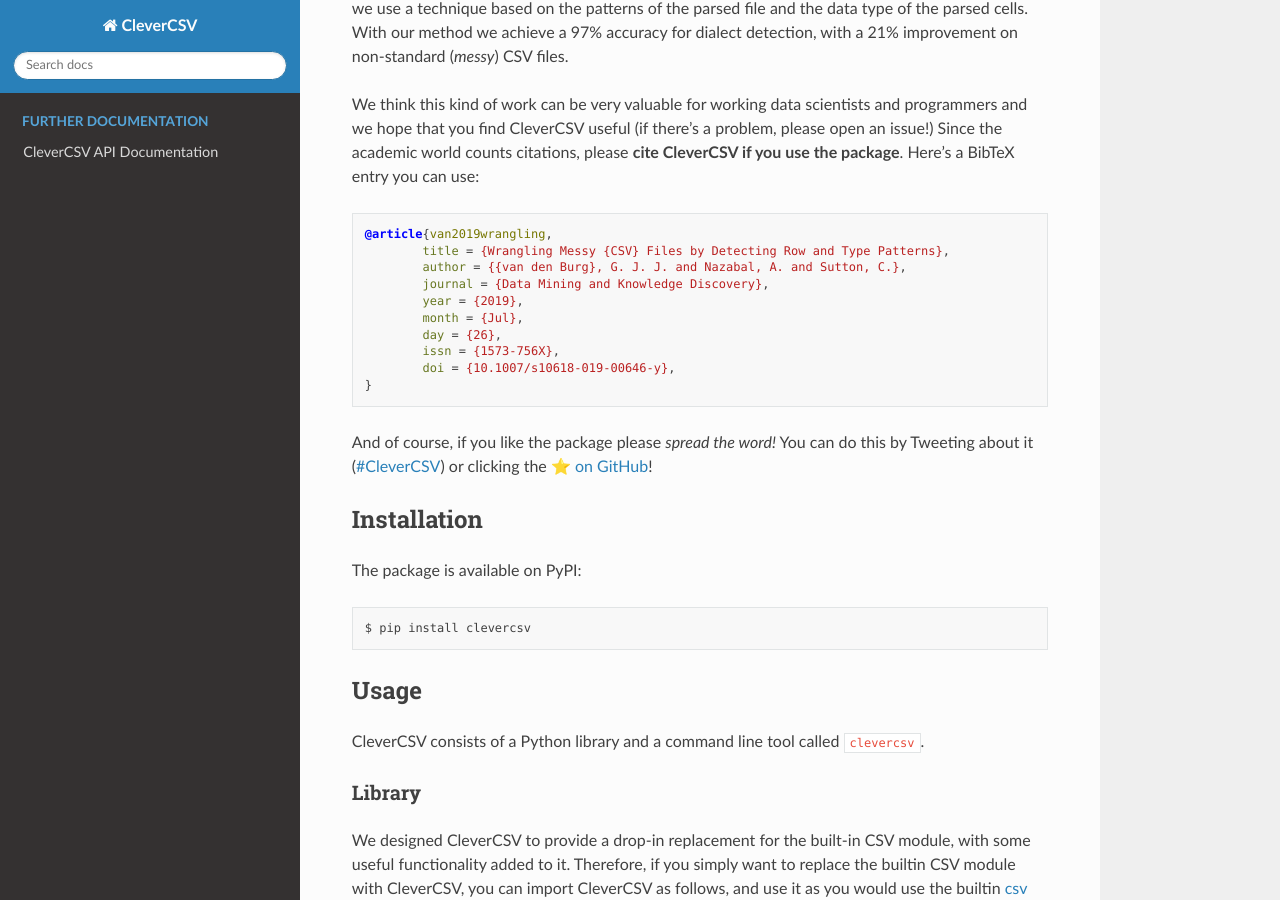
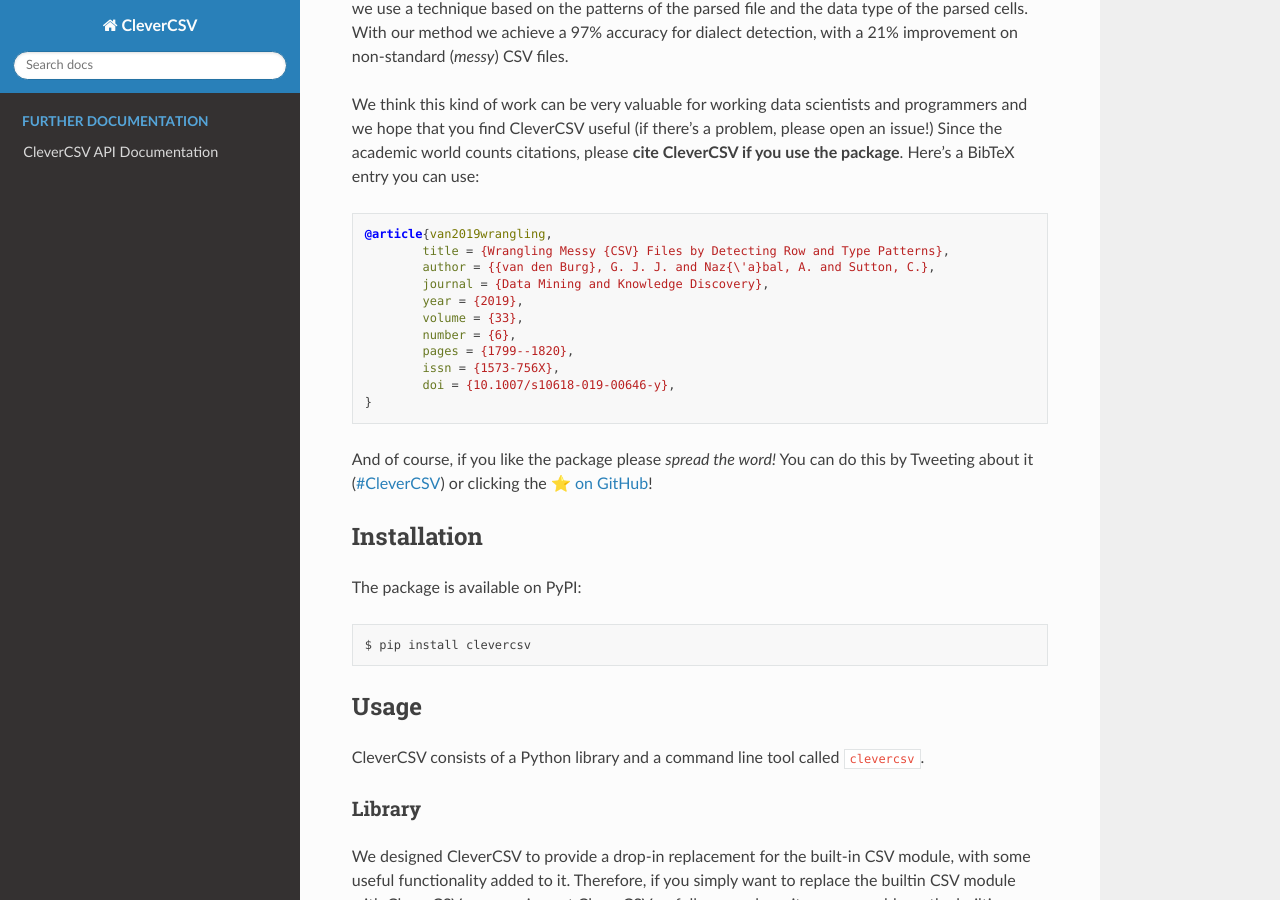
Before and after one commit to alan-turing-institute/CleverCSV, a Sphinx documentation site: the page built from docs/README.rst, in a window 1280 px wide and 900 px high, scrolled down 912 px. Built offline with Sphinx 7.4.7 and the Read the Docs theme 2.0.0, drawn with Linux system fonts in a browser that asks for light colours; pages that are not in the unit, such as notebooks, are missing from menus.

Commit message:
Update citation

```diff
--- a/docs/README.rst
+++ b/docs/README.rst
@@ -80,11 +80,12 @@
 
    @article{van2019wrangling,
            title = {Wrangling Messy {CSV} Files by Detecting Row and Type Patterns},
-           author = {{van den Burg}, G. J. J. and Nazabal, A. and Sutton, C.},
+           author = {{van den Burg}, G. J. J. and Naz{\'a}bal, A. and Sutton, C.},
            journal = {Data Mining and Knowledge Discovery},
            year = {2019},
-           month = {Jul},
-           day = {26},
+           volume = {33},
+           number = {6},
+           pages = {1799--1820},
            issn = {1573-756X},
            doi = {10.1007/s10618-019-00646-y},
    }
```
Also changed, not shown: README.md (+4 -3 lines).
